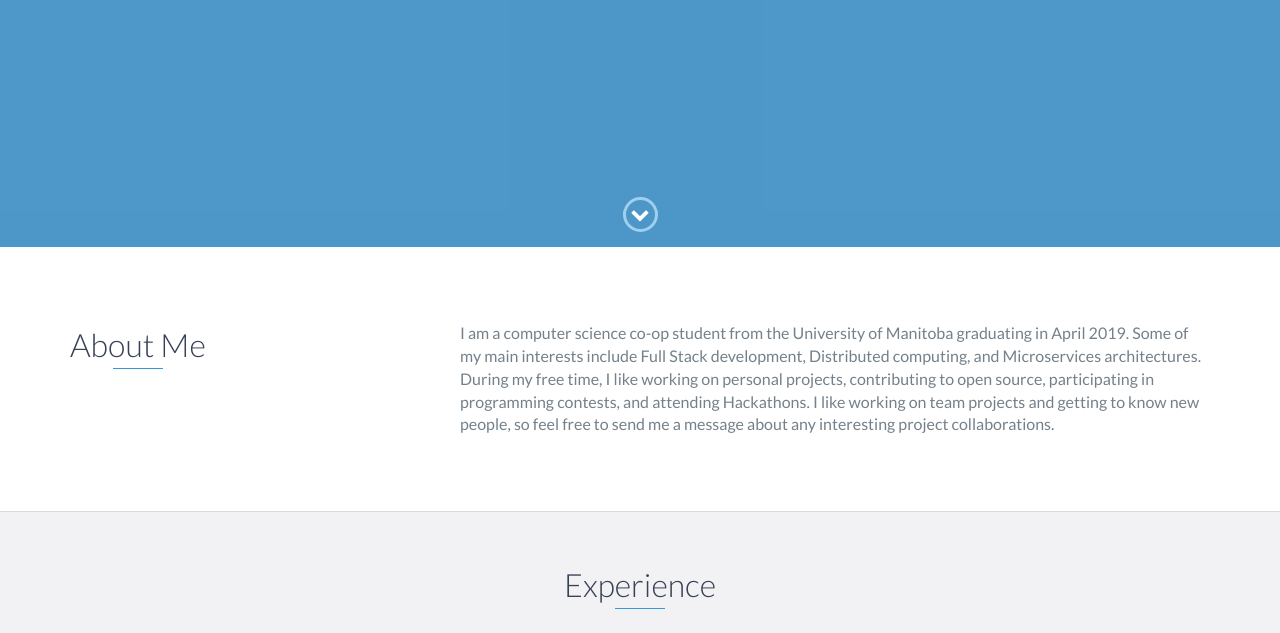
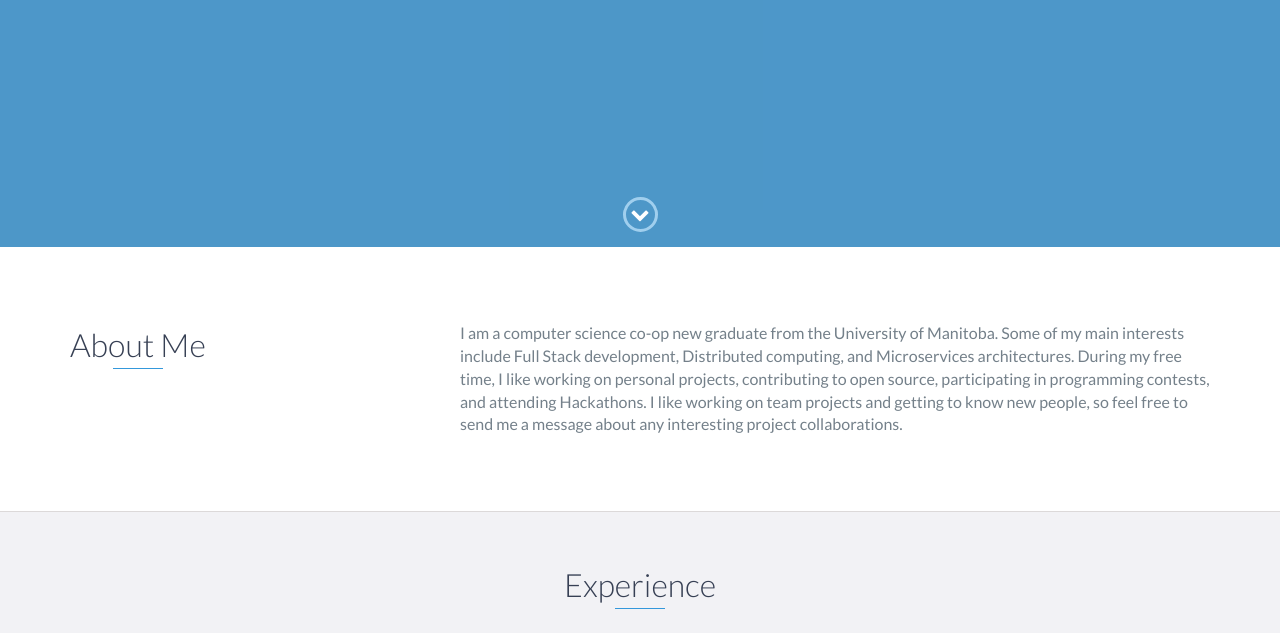
Before and after one commit to DimaMukhin/portfolio, a website: page index.html in a window 1280 px wide. Shown: the part 553-1186 px from the top of the page. Drawn offline with nearby package versions, Linux system fonts and the light colour scheme.

Commit message:
Update index.html

```diff
--- a/index.html
+++ b/index.html
@@ -88,7 +88,7 @@
                 </div>
                 <div class="col-md-8">
                     <p>
-                        I am a computer science co-op student from the University of Manitoba graduating in April 2019.
+                        I am a computer science co-op new graduate from the University of Manitoba.
 
                         Some of my main interests include Full Stack development, Distributed computing, and
                         Microservices architectures.
```
